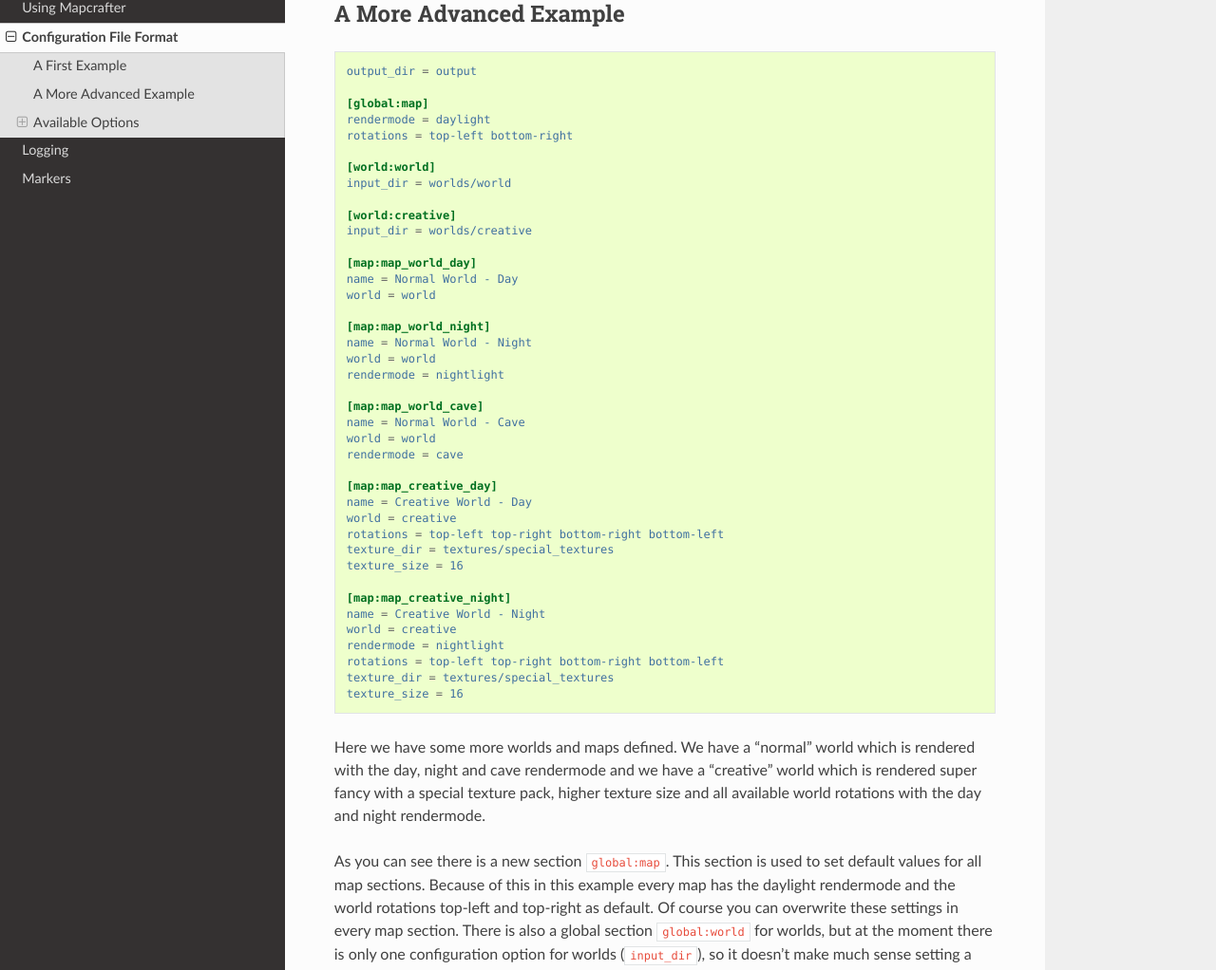
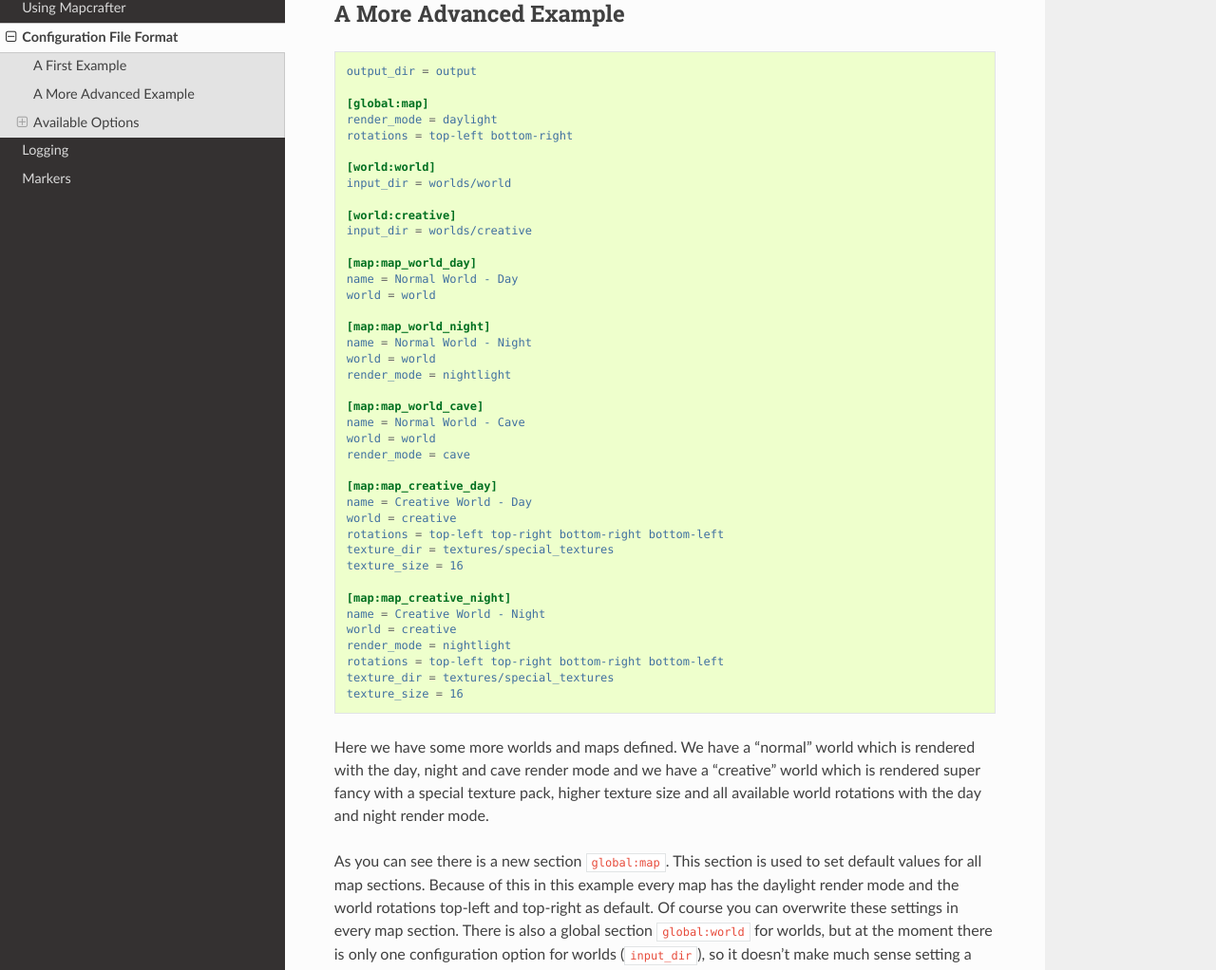
Before and after one commit to mapcrafter/mapcrafter, a Sphinx documentation site: the page built from docs/configuration.rst, in a window 1280 px wide and 1400 px high, scrolled down 1024 px. Shown: the part 141-1163 px from the top of the window at 95% size. Built offline with Sphinx 7.4.7 and the Read the Docs theme 2.0.0, drawn with Linux system fonts in a browser that asks for light colours; some of the changed text lies outside the part shown.

Commit message:
Added warning if old 'rendermode' instead of 'render_mode' is used. Also changed 'rendermode' to 'render mode' in documentation.

```diff
--- a/docs/configuration.rst
+++ b/docs/configuration.rst
@@ -3,8 +3,8 @@
 =========================
 
 To tell the Mapcrafter which maps to render, simple INI-like configuration
-files are used. With configuration files it is possible to render multiple
-maps/rotations/rendermodes into one output file.
+files are used. With configuration files it is possible to render maps with
+multiple rotations and render modes into one output file.
 
 A First Example
 ===============
@@ -38,7 +38,7 @@
 section ``myworld`` in the example above).
 
 Every map section represents a rendered Minecraft world. You can specify
-things like rotation of the world, rendermode, texture pack and texture size
+things like rotation of the world, render mode, texture pack and texture size
 for each map.
 
 In this example you can see that we have a world ``myworld`` in the directory
@@ -61,7 +61,7 @@
     output_dir = output
 
     [global:map]
-    rendermode = daylight
+    render_mode = daylight
     rotations = top-left bottom-right
 
     [world:world]
@@ -77,12 +77,12 @@
     [map:map_world_night]
     name = Normal World - Night
     world = world
-    rendermode = nightlight
+    render_mode = nightlight
 
     [map:map_world_cave]
     name = Normal World - Cave
     world = world
-    rendermode = cave
+    render_mode = cave
 
     [map:map_creative_day]
     name = Creative World - Day
@@ -94,19 +94,19 @@
     [map:map_creative_night]
     name = Creative World - Night
     world = creative
-    rendermode = nightlight
+    render_mode = nightlight
     rotations = top-left top-right bottom-right bottom-left
     texture_dir = textures/special_textures
     texture_size = 16
 
 Here we have some more worlds and maps defined. We have a "normal" world which
-is rendered with the day, night and cave rendermode and we have a "creative"
+is rendered with the day, night and cave render mode and we have a "creative"
 world which is rendered super fancy with a special texture pack, higher texture
-size and all available world rotations with the day and night rendermode.
+size and all available world rotations with the day and night render mode.
 
 As you can see there is a new section ``global:map``. This section is used to
 set default values for all map sections. Because of this in this example every
-map has the daylight rendermode and the world rotations top-left and top-right
+map has the daylight render mode and the world rotations top-left and top-right
 as default. Of course you can overwrite these settings in every map section.
 There is also a global section ``global:world`` for worlds, but at the moment
 there is only one configuration option for worlds (``input_dir``), so it
@@ -199,7 +199,7 @@
 .. note::
 
     If you want to render The Nether and want to see something, you should use the cave
-    rendermode or use the crop_max_y option to remove the top bedrock layers.
+    render mode or use the crop_max_y option to remove the top bedrock layers.
 
 ``world_name = <name>``
 
@@ -360,15 +360,15 @@
     Since the name of the section is used for internal representation, the name
     of the section should be unique and you should only use alphanumeric chars.
 
-``rendermode = plain|daylight|nightlight|cave``
+``render_mode = plain|daylight|nightlight|cave``
 
     **Default:** ``daylight``
 
-    This is the rendermode to use when rendering the world. Possible
-    rendermodes are:
+    This is the render mode to use when rendering the world. Possible
+    render modes are:
 
     ``plain``
-        Plain rendermode without lighting or other special magic.
+        Plain render mode without lighting or other special magic.
     ``daylight``
         Renders the world with lighting.
     ``nightlight``
@@ -444,7 +450,7 @@
 
     **Default:** ``true``
 
-    In Mapcrafter 1.5.1 a new cave rendermode block coloring resulting in a higher
+    In Mapcrafter 1.5.1 a new cave render mode block coloring resulting in a higher
     contrast was introduced. This option is enabled by default for new maps, but
     disabled for older, already rendered maps for compatibility reasons.
 
--- a/docs/index.rst
+++ b/docs/index.rst
@@ -34,10 +34,10 @@
   3D perspective viewable in any webbrowser!
 * **Different directions**: Choose from four different directions to
   render your worlds!
-* **Different rendermodes**: Choose between different rendermodes like
+* **Different render modes**: Choose between different render modes like
   day, night and cave for your maps!
 * **Configuration files**: Control which worlds are rendered from which
-  direction and with which rendermodes!
+  direction and with which render modes!
 * **Markers**: Automatically generated markers from your Minecraft world data!
 * **Other stuff**: Biome colors, incremental rendering, multithreading
 
```
Also changed, not shown: other parts of docs/configuration.rst (+6 -0 lines), 1 other file.
